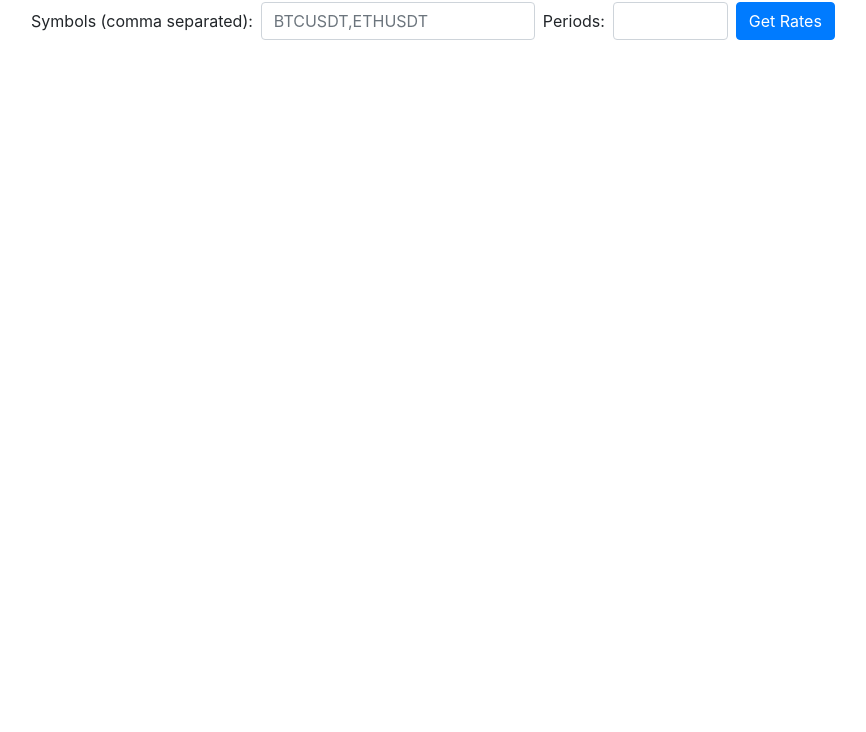
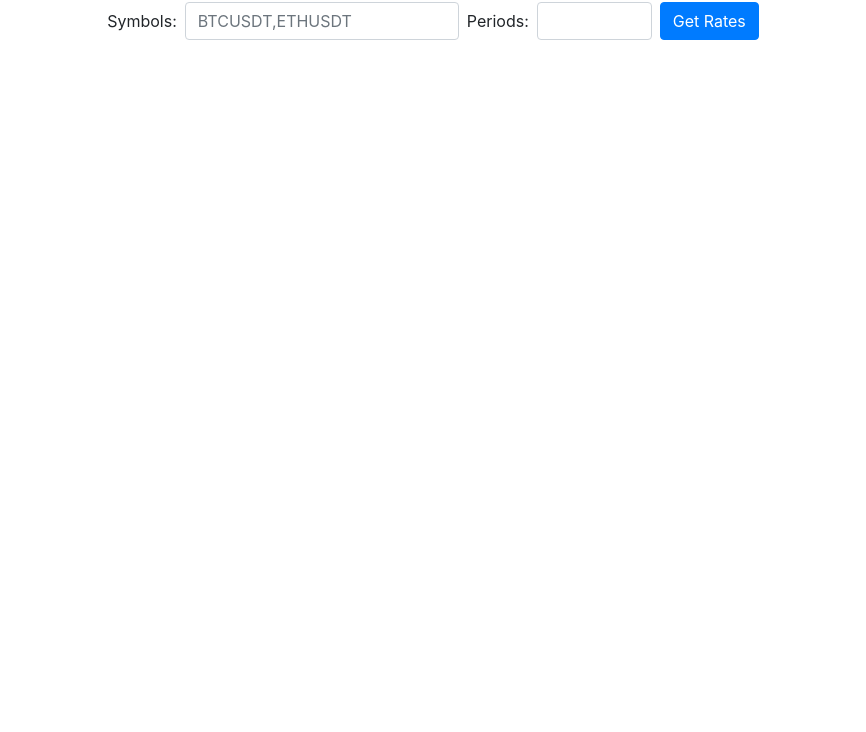
Before and after one commit to EnjoyFX/Crypto_Rates, a plain HTML site: page index.html in a window 1280 px wide. Shown: the part 68-800 px from the top of the page, without its empty margins (207-1073 px from the left). Drawn offline with nearby package versions, Linux system fonts and the light colour scheme.

Commit message:
changes in view for symbols, tooltips added

```diff
--- a/index.html
+++ b/index.html
@@ -21,8 +21,9 @@
         <h2 class="mt-4">Crypto Exchange Rates</h2>
         <form id="rateForm" class="form-inline mb-4 justify-content-center">
             <div class="form-group mr-2">
-                <label for="symbols" class="mr-2">Symbols (comma separated):</label>
-                <input type="text" id="symbols" name="symbols" class="form-control" placeholder="BTCUSDT,ETHUSDT">
+                <label for="symbols" class="mr-2">Symbols:</label>
+                <input type="text" id="symbols" name="symbols" class="form-control" placeholder="BTCUSDT,ETHUSDT"
+                data-toggle="tooltip" title="Comma separated pairs">
             </div>
             <div class="form-group mr-2">
                 <label for="periods" class="mr-2">Periods:</label>
@@ -36,6 +37,11 @@
     </div>
 
     <script src="https://code.jquery.com/jquery-3.5.1.slim.min.js"></script>
-    <script src="https://maxcdn.bootstrapcdn.com/bootstrap/4.5.2/js/bootstrap.min.js"></script>
+    <script src="https://stackpath.bootstrapcdn.com/bootstrap/4.5.2/js/bootstrap.bundle.min.js"></script>
+    <script>
+        $(document).ready(function(){
+          $('[data-toggle="tooltip"]').tooltip();
+        });
+    </script>
 </body>
 </html>
```
